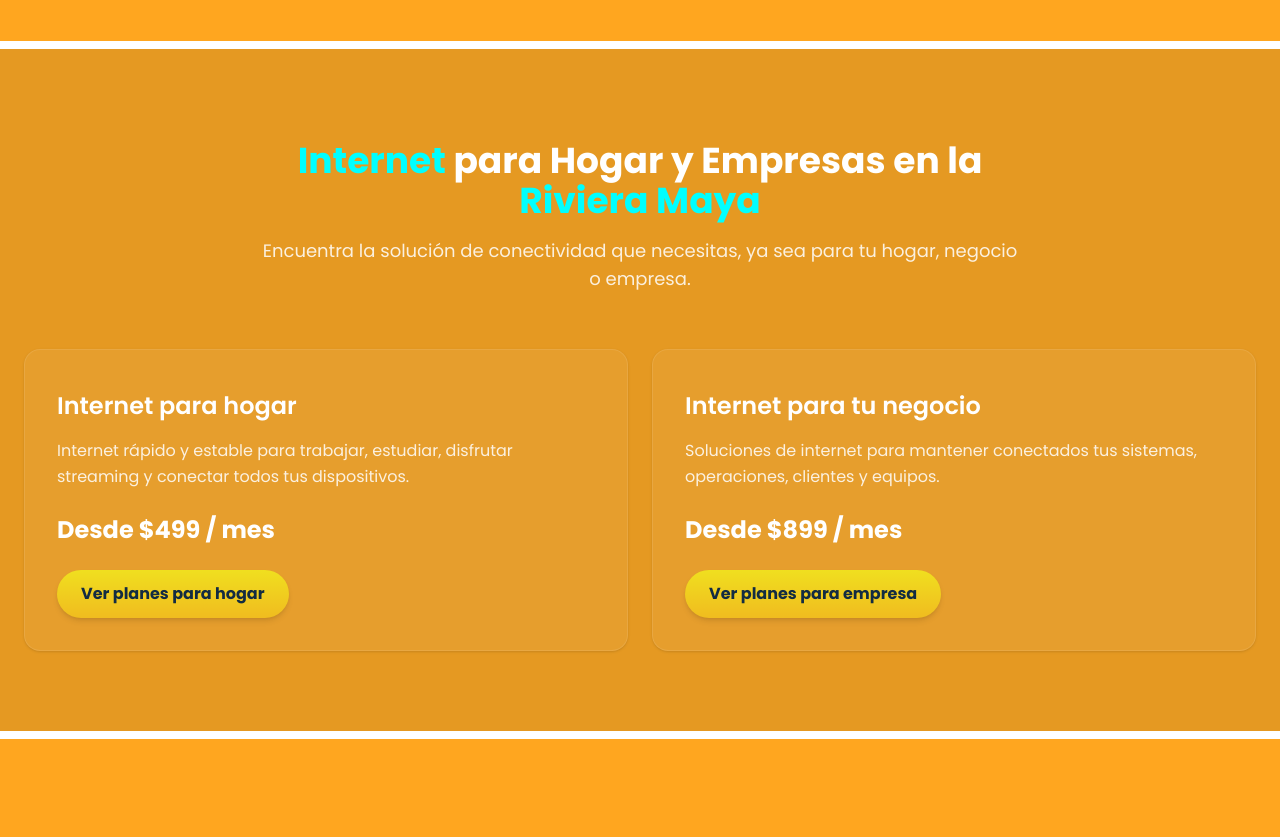
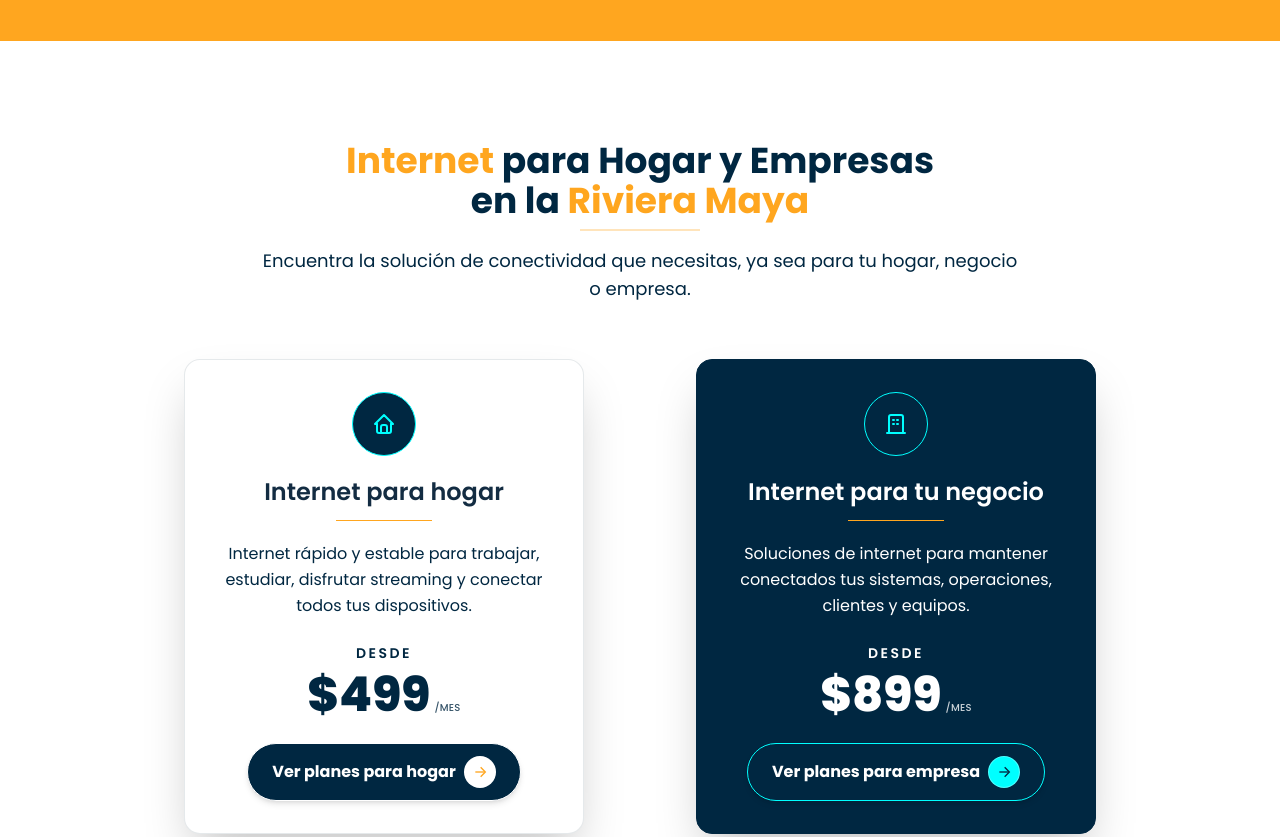
Before and after one commit to Munyaal/enlaces-website, an Astro site: page / in a window 1280 px wide. Shown: the part 1180-2017 px from the top of the page. Built offline with nearby package versions, Linux system fonts and the light colour scheme; Astro itself is replaced by a stand-in of ours.

Commit message:
feat: enhance Plans component with improved layout, updated pricing, and added plan types

```diff
--- a/src/components/home/Plans.astro
+++ b/src/components/home/Plans.astro
@@ -16,20 +16,22 @@
 
 const PLANS = [
   {
+    tipo: "hogar",
     titulo: "Internet para hogar",
     descripcion:
       "Internet rápido y estable para trabajar, estudiar, disfrutar streaming y conectar todos tus dispositivos.",
-    precio: "Desde $499 / mes",
+    precio: "$499",
     cta: {
       label: "Ver planes para hogar",
       href: "/internet-hogar",
     },
   },
   {
+    tipo: "empresarial",
     titulo: "Internet para tu negocio",
     descripcion:
       "Soluciones de internet para mantener conectados tus sistemas, operaciones, clientes y equipos.",
-    precio: "Desde $899 / mes",
+    precio: "$899",
     cta: {
       label: "Ver planes para empresa",
       href: "/internet-empresas",
@@ -40,43 +42,156 @@ const PLANS = [
 
 <section
   aria-labelledby="plans-title"
-  class="border-b-8 border-line bg-secondary/10 px-6 py-16 md:py-20"
+  class="border-b-8 border-line bg-light px-6 py-16 md:py-20"
 >
-  <div class="mx-auto w-full max-w-7xl">
+  <div class="mx-auto w-full max-w-7xl justify-center text-center items-center">
     <header class="mb-10 max-w-3xl text-center md:mx-auto md:mb-14">
       <h2
         id="plans-title"
-        class="mt-3 text-2xl font-bold text-light md:text-4xl"
+        class="mt-3 text-2xl font-bold text-secondary md:text-4xl"
       >
-        <span class="text-accent">Internet</span> para Hogar y Empresas en la <span
-          class="text-accent">Riviera Maya</span
-        >
+        <span class="text-primary">Internet</span> para Hogar y Empresas<p>
+          en la <span class="text-primary">Riviera Maya</span>
+        </p>
       </h2>
-      <p class="mt-4 text-base text-light/85 md:text-lg">
+      <hr class="mx-auto mt-2 max-w-30 border-t-2 border-primary/30" />
+      <p class="mt-4 text-base text-secondary md:text-lg">
         Encuentra la solución de conectividad que necesitas, ya sea para tu
         hogar, negocio o empresa.
       </p>
     </header>
 
-    <div class="grid gap-6 md:grid-cols-2">
+    <div class="flex flex-col md:flex-row gap-8 md:gap-28 items-center justify-center">
       {
         PLANS.map((plan) => (
-          <article class="flex flex-col rounded-2xl border border-white/10 bg-white/5 p-6 shadow-sm md:p-8">
-            <h3 class="mt-2 text-xl font-semibold text-light md:text-2xl">
+          <article
+            class:list={[
+              "flex flex-col max-w-100 rounded-2xl border p-6 text-center shadow-2xl md:p-8",
+              plan.tipo === "empresarial"
+                ? "border-secondary bg-secondary text-white"
+                : "border-secondary/10 bg-white text-secondary",
+            ]}
+          >
+            <div
+              class:list={[
+                "mx-auto flex h-16 w-16 items-center justify-center rounded-full border border-accent bg-secondary text-accent",
+              ]}
+            >
+              {plan.tipo === "empresarial" ? (
+                <svg
+                  xmlns="http://www.w3.org/2000/svg"
+                  width="24"
+                  height="24"
+                  viewBox="0 0 24 24"
+                  fill="none"
+                  stroke="currentColor"
+                  stroke-width="2"
+                  stroke-linecap="round"
+                  stroke-linejoin="round"
+                  class="icon icon-tabler icons-tabler-outline icon-tabler-building"
+                >
+                  <path stroke="none" d="M0 0h24v24H0z" fill="none" />
+                  <path d="M3 21h18" />
+                  <path d="M9 8h1" />
+                  <path d="M9 12h1" />
+                  <path d="M13 8h1" />
+                  <path d="M13 12h1" />
+                  <path d="M5 21v-16a2 2 0 0 1 2 -2h10a2 2 0 0 1 2 2v16" />
+                </svg>
+              ) : (
+                <svg
+                  xmlns="http://www.w3.org/2000/svg"
+                  width="24"
+                  height="24"
+                  viewBox="0 0 24 24"
+                  fill="none"
+                  stroke="currentColor"
+                  stroke-width="2"
+                  stroke-linecap="round"
+                  stroke-linejoin="round"
+                  class="icon icon-tabler icons-tabler-outline icon-tabler-home"
+                >
+                  <path stroke="none" d="M0 0h24v24H0z" fill="none" />
+                  <path d="M5 12l-2 0l9 -9l9 9l-2 0" />
+                  <path d="M5 12v7a2 2 0 0 0 2 2h10a2 2 0 0 0 2 -2v-7" />
+                  <path d="M9 21v-6a2 2 0 0 1 2 -2h2a2 2 0 0 1 2 2v6" />
+                </svg>
+              )}
+            </div>
+            <h3
+              class:list={[
+                "mt-5 text-xl font-semibold md:text-2xl",
+                plan.tipo === "empresarial" ? "text-white" : "text-dark",
+              ]}
+            >
               {plan.titulo}
             </h3>
-            <p class="mt-4 text-sm leading-relaxed text-light/85 md:text-base">
+            <hr class="mx-auto mt-3 h-px w-24 border-primary" />
+            <p
+              class:list={[
+                "mt-5 text-sm leading-relaxed md:text-base",
+                plan.tipo === "empresarial" ? "text-white" : "text-secondary",
+              ]}
+            >
               {plan.descripcion}
             </p>
-            <p class="mt-6 text-lg font-bold text-light md:text-2xl">
-              {plan.precio}
+            <p
+              class:list={[
+                "mt-6 text-sm font-semibold uppercase tracking-[0.18em]",
+                plan.tipo === "empresarial" ? "text-white" : "text-secondary",
+              ]}
+            >
+              DESDE
+            </p>
+            <p class="mt-2 flex items-end justify-center gap-1">
+              <span
+                class:list={[
+                  "text-4xl font-black leading-none md:text-5xl",
+                  plan.tipo === "empresarial" ? "text-white" : "text-secondary",
+                ]}
+              >
+                {plan.precio}
+              </span>
+              <span
+                class:list={[
+                  "pb-1 text-[10px] font-medium uppercase tracking-wide",
+                  plan.tipo === "empresarial"
+                    ? "text-white/80"
+                    : "text-secondary/80",
+                ]}
+              >
+                /mes
+              </span>
             </p>
             <div class="mt-6 md:mt-auto md:pt-6">
               <a
                 href={plan.cta.href}
-                class="inline-flex items-center justify-center rounded-full bg-accent bg-accent-grad-t px-6 py-3 text-base font-bold text-dark shadow-md transition-transform hover:scale-[1.03] focus-visible:outline-none focus-visible:ring-2 focus-visible:ring-light"
+                class:list={[
+                  "inline-flex items-center justify-center gap-2 rounded-full px-6 py-3 text-base font-bold shadow-md transition-transform hover:scale-[1.03] focus-visible:outline-none focus-visible:ring-2 focus-visible:ring-light",
+                  plan.tipo === "empresarial"
+                    ? "bg-secondary text-light border border-accent "
+                    : "bg-secondary text-light border border-white",
+                ]}
               >
                 {plan.cta.label}
+                <div
+                  class:list={[
+                    "mx-auto flex h-8 w-8 items-center justify-center rounded-full border",
+                    plan.tipo === "empresarial"
+                      ? "border-white/30 bg-accent text-secondary"
+                      : "border-white/30 bg-light text-primary",
+                  ]}
+                >
+                  <svg
+                    aria-hidden="true"
+                    viewBox="0 0 24 24"
+                    class="h-4 w-4 fill-none stroke-current stroke-[2]"
+                    xmlns="http://www.w3.org/2000/svg"
+                  >
+                    <path d="M5 12h14" />
+                    <path d="M13 5l7 7-7 7" />
+                  </svg>
+                </div>
               </a>
             </div>
           </article>
```
